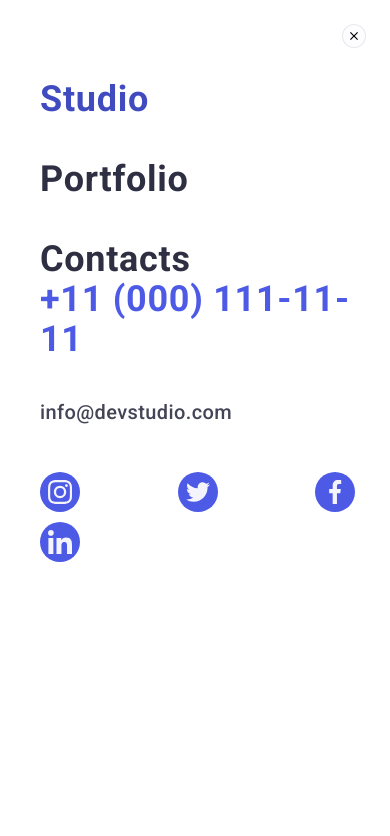
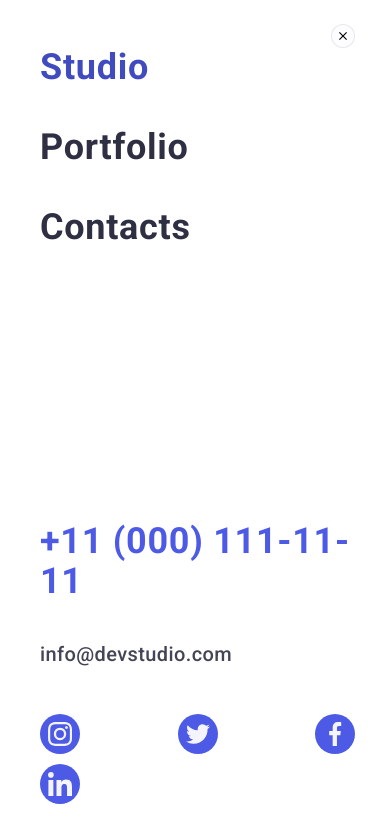
Before and after one commit to OlenaKliuchka/goit-markup-hw-07, a plain HTML site: page index.html in a window 390 px wide. Both pictures are taken after a click on the button 358 px from the left and 35 px from the top of the page. Shown: the top 836 px of the page. Drawn offline with nearby package versions, Linux system fonts and the light colour scheme.

Commit message:
mobile-menu

```diff
--- a/css/styles.css
+++ b/css/styles.css
@@ -119,9 +119,8 @@ p {
       visibility var(--transition-duration-and-func);
   }
   .mobile-menu_close-btn {
-    position: absolute;
-    top: 24px;
-    right: 24px;
+    margin-left: auto;
+
     padding: 0;
     display: flex;
     justify-content: center;
@@ -134,11 +133,12 @@ p {
   }
 
   .mobile-menu-container {
-    position: relative;
+    display: flex;
+    flex-direction: column;
     padding-left: 40px;
     padding-right: 35px;
     height: 100%;
-    padding-top: 80px;
+    padding-top: 24px;
     padding-bottom: 40px;
   }
   .mobile-nav-link {
```
